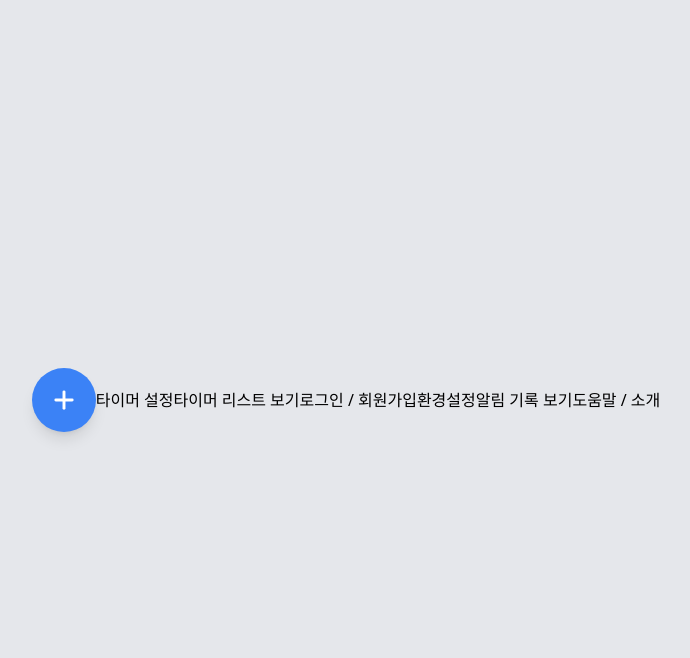
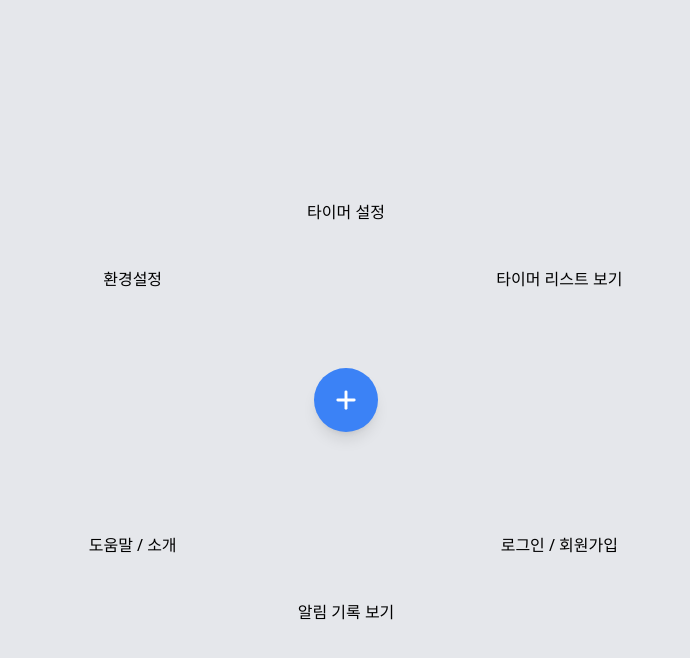
Before and after one commit to jaey-oung/tickly, a React (Create React App) app in the folder src/main/frontend/: page / in a window 1280 px wide. Both pictures are taken after a click on the button 640 px from the left and 400 px from the top of the page. Shown: the top 658 px of the page, without its empty margins (294-984 px from the left). Built offline with nearby package versions, Linux system fonts and the light colour scheme.

Commit message:
style: + 버튼 클릭 시 표시되는 메뉴를 시계 방향으로 배치

```diff
--- a/src/main/frontend/src/App.js
+++ b/src/main/frontend/src/App.js
@@ -36,12 +36,71 @@ function App() {
             {/* 메뉴 버튼 6개 */}
             {menuOpen && (
                 <div>
-                    <button>타이머 설정</button>
-                    <button>타이머 리스트 보기</button>
-                    <button>로그인 / 회원가입</button>
-                    <button>환경설정</button>
-                    <button>알림 기록 보기</button>
-                    <button>도움말 / 소개</button>
+                    {/* 12시 방향 */}
+                    <button
+                        className="
+                            absolute
+                            top-1/4 left-1/2
+                            transform -translate-x-1/2
+                        "
+                    >
+                        타이머 설정
+                    </button>
+
+                    {/* 2시 방향 */}
+                    <button
+                        className="
+                            absolute
+                            top-1/3 left-2/3
+                            transform -translate-x-1/2
+                        "
+                    >
+                        타이머 리스트 보기
+                    </button>
+
+                    {/* 4시 방향 */}
+                    <button
+                        className="
+                            absolute
+                            top-2/3 left-2/3
+                            transform -translate-x-1/2
+                        "
+                    >
+                        로그인 / 회원가입
+                    </button>
+
+                    {/* 6시 방향 */}
+                    <button
+                        className="
+                            absolute
+                            top-3/4 left-1/2
+                            transform -translate-x-1/2
+                        "
+                    >
+                        알림 기록 보기
+                    </button>
+
+                    {/* 8시 방향 */}
+                    <button
+                        className="
+                            absolute
+                            top-2/3 left-1/3
+                            transform -translate-x-1/2
+                        "
+                    >
+                        도움말 / 소개
+                    </button>
+
+                    {/* 10시 방향 */}
+                    <button
+                        className="
+                            absolute
+                            top-1/3 left-1/3
+                            transform -translate-x-1/2
+                        "
+                    >
+                        환경설정
+                    </button>
                 </div>
             )}
         </div>
```
